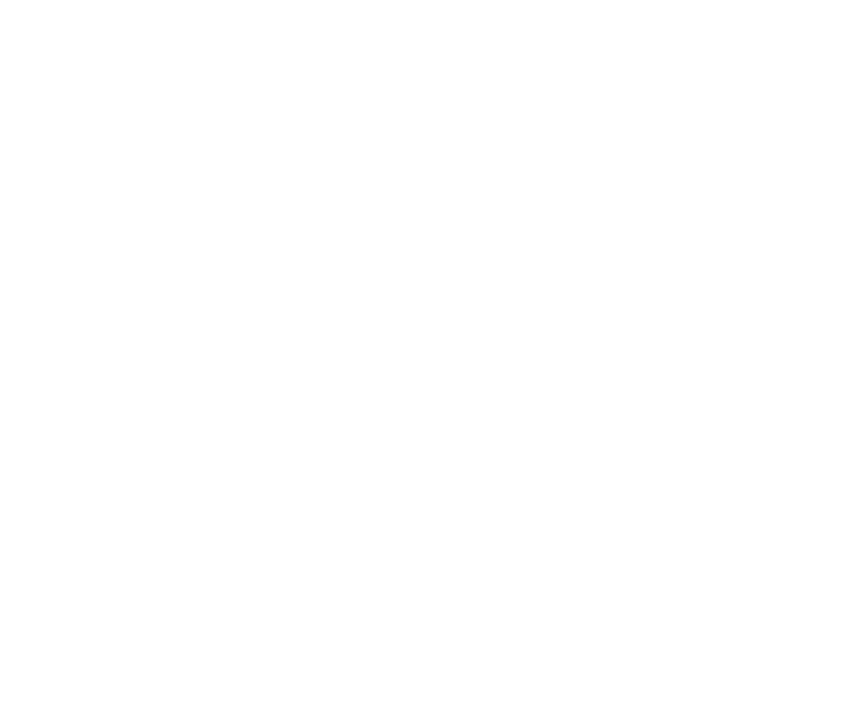
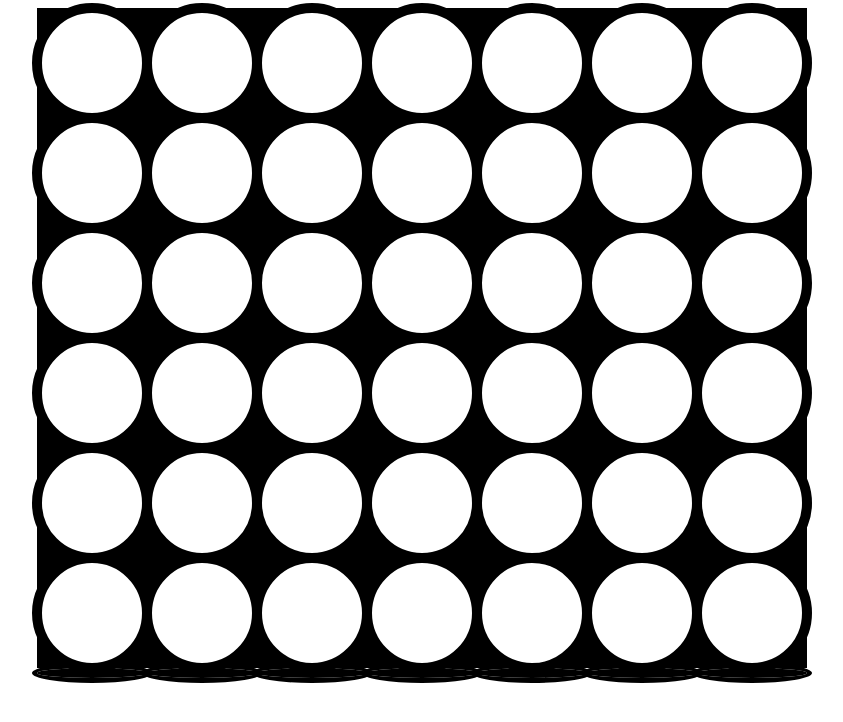
Before and after one commit to MajesticL/Practice-Projects, a plain HTML site: page TICTACTOE/index.html in a window 1280 px wide. Shown: the whole page, without its empty margins (218-1061 px from the left). Drawn offline with nearby package versions, Linux system fonts and the light colour scheme.

Commit message:
correction
meta removal {potential add back}

correction line 7 {tect/css -> text/css}

```diff
--- a/TICTACTOE/index.html
+++ b/TICTACTOE/index.html
@@ -1,12 +1,10 @@
 <!DOCTYPE html>
 <html lang="en">
 <head>
-    <meta charset="UTF-8">
-    <meta name="viewport" content="width=device-width, initial-scale=1.0">
     <title>Connect 4</title>
     <script src="https://ajax.googleapis.com/ajax/libs/jquery/3.7.1/jquery.min.js"></script>
     <script src="script.js"></script>
-    <link rel="stylesheet" href="styles.css" type="tect/css">
+    <link rel="stylesheet" href="styles.css" type="text/css">
 </head>
 <body>
     <div class="grid">
--- a/TICTACTOE/styles.css
+++ b/TICTACTOE/styles.css
@@ -8,3 +8,10 @@
     justify-content: center;
     background-color: black;
 }
+
+.cell {
+    border: 5px solid black;
+    background-color: white;
+    border-radius: 50%;
+    outline: 5px solid black;
+}
```
